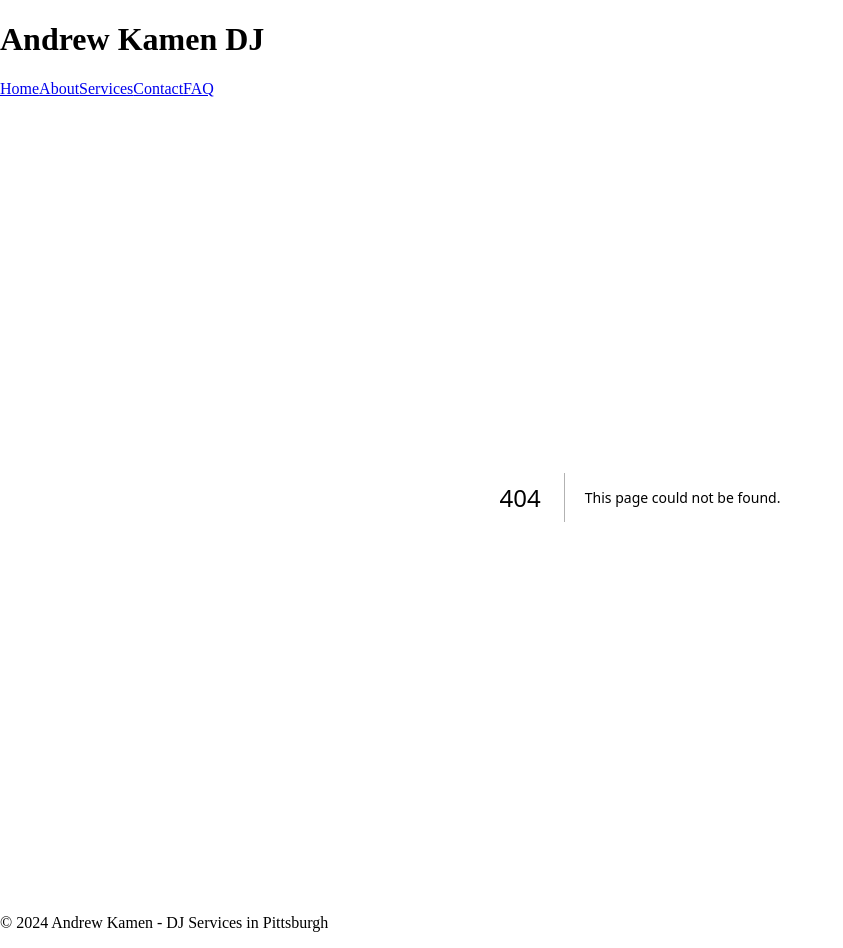
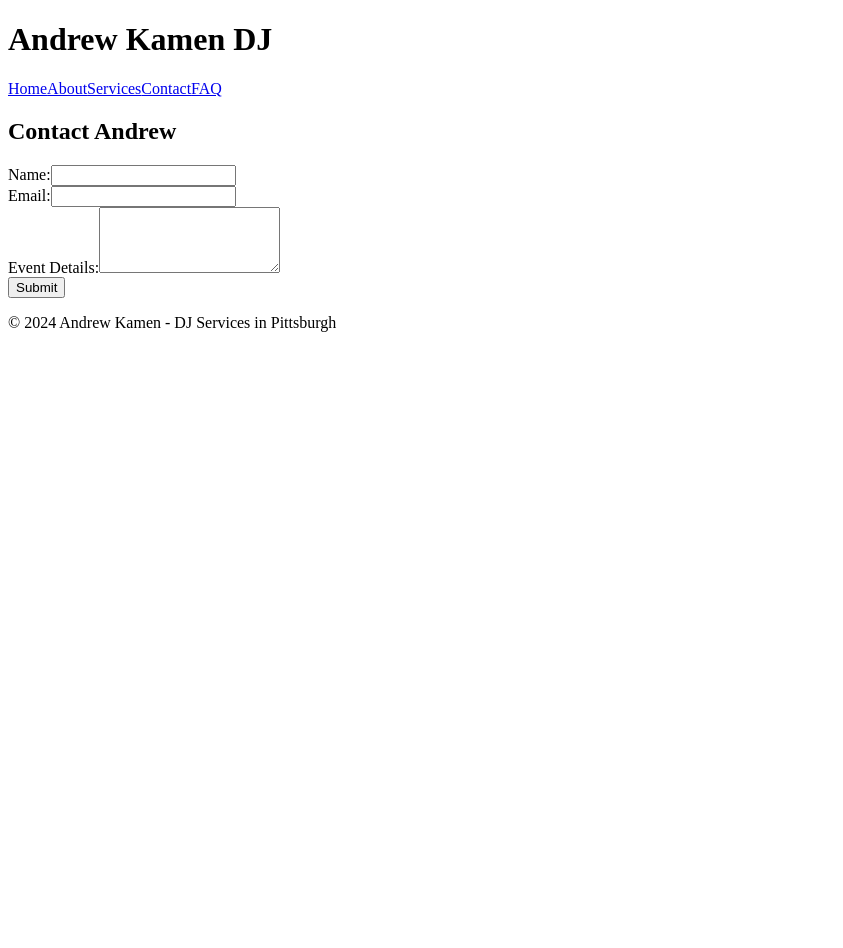
Before and after one commit to katydevelops/kamen_media, a Next.js app: page /contact in a window 1280 px wide. Before the commit this address had no page. Shown: the whole page, without its empty margins (0-843 px from the left). After the commit the page ends 800 px from the top, so only its background shows below. Built offline with nearby package versions, Linux system fonts and the light colour scheme.

Commit message:
add contact page

```diff
--- /dev/null
+++ b/app/contact/page.tsx
@@ -0,0 +1,23 @@
+// app/contact/page.tsx
+export default function ContactPage() {
+  return (
+    <div>
+      <h2>Contact Andrew</h2>
+      <form>
+        <label htmlFor="name">Name:</label>
+        <input type="text" id="name" name="name" required />
+        <br />
+
+        <label htmlFor="email">Email:</label>
+        <input type="email" id="email" name="email" required />
+        <br />
+
+        <label htmlFor="event">Event Details:</label>
+        <textarea id="event" name="event" rows={4} required></textarea>
+        <br />
+
+        <button type="submit">Submit</button>
+      </form>
+    </div>
+  );
+}
```
